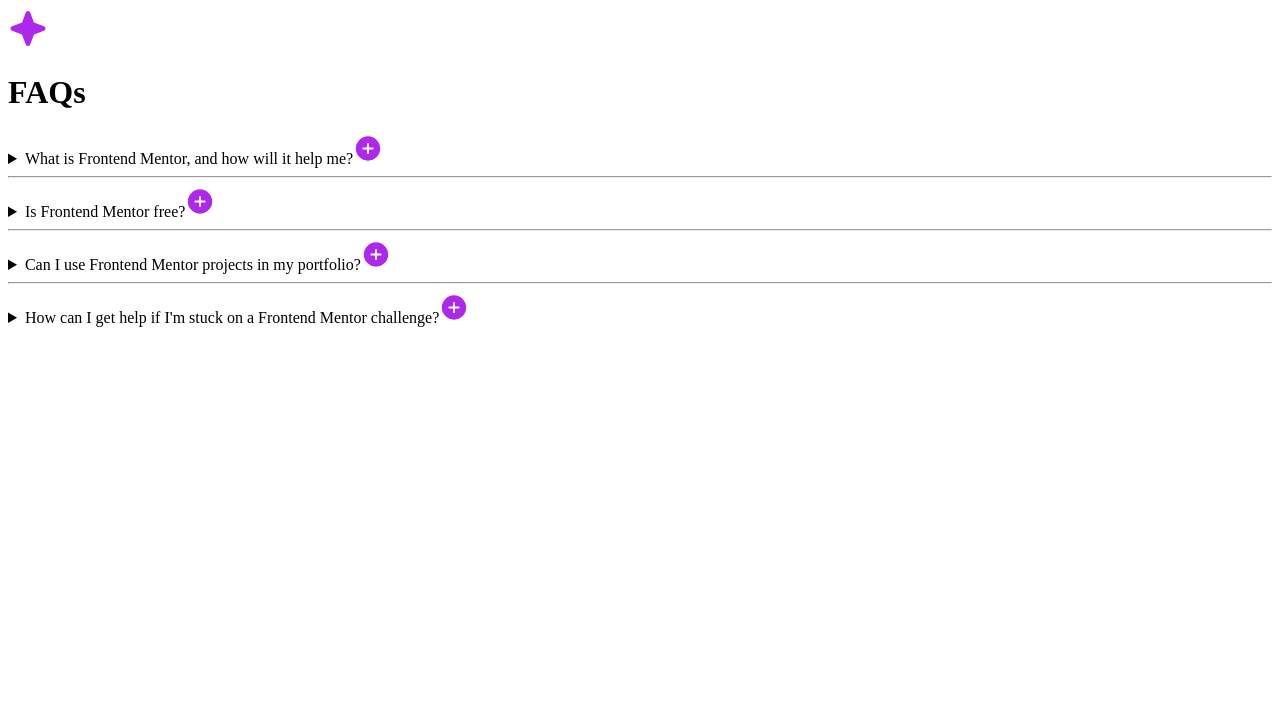
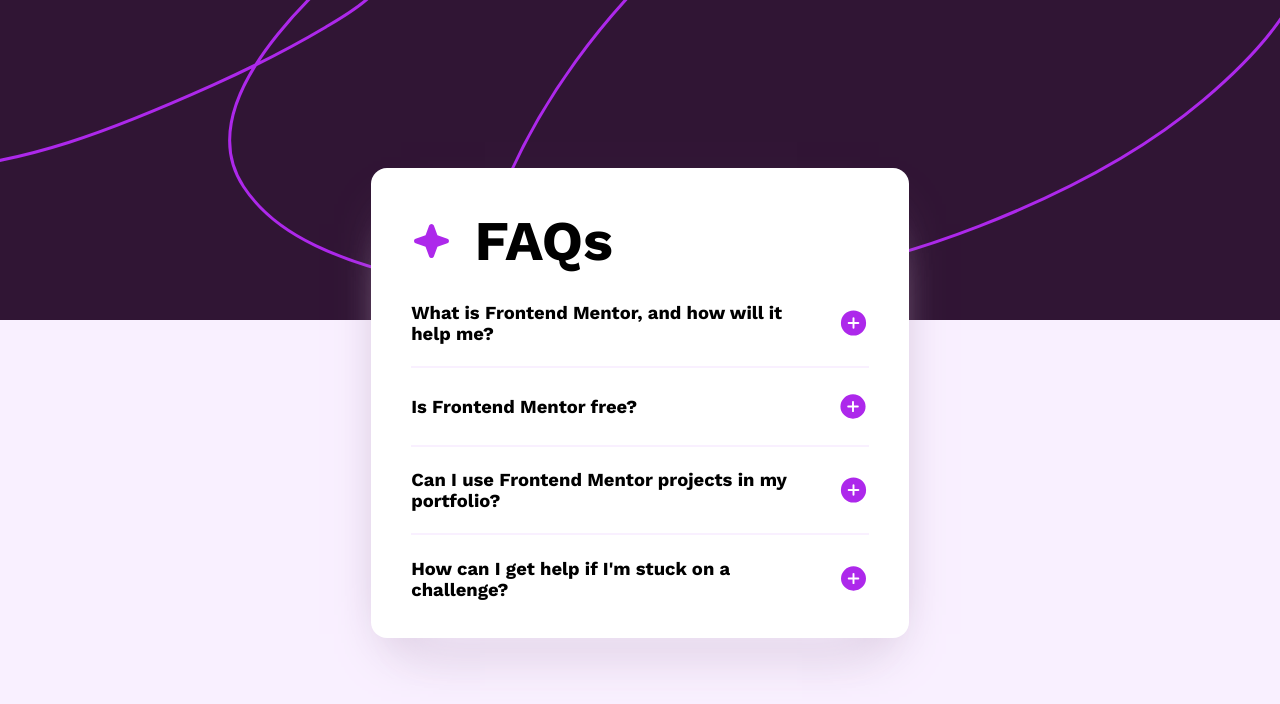
Before and after one commit to jarher/faqAccordion, a plain HTML site: page index.html in a window 1280 px wide. Drawn offline with Linux system fonts and the light colour scheme.

Commit message:
adding index.js file

```diff
--- a/index.html
+++ b/index.html
@@ -4,15 +4,13 @@
 <head>
   <meta charset="UTF-8">
   <meta name="viewport" content="width=device-width, initial-scale=1.0">
-  <!-- displays site properly based on user's device -->
-
   <link rel="icon" type="image/png" sizes="32x32" href="./assets/images/favicon-32x32.png">
-
+  <link rel="stylesheet" href="./assets/css/styles.css">
   <title>Frontend Mentor | FAQ accordion</title>
 </head>
 
 <body>
-  <header></header>
+  <div class="top-image"></div>
   <main>
     <div class="title-container">
       <img src="./assets/images/icon-star.svg" alt="">
@@ -20,8 +18,9 @@
     </div>
     <div class="faq-container">
       <details>
-        <summary><span class="faq-title">What is Frontend Mentor, and how will it help me?</span><img
-            src="./assets/images/icon-plus.svg" alt="icon plus">
+        <summary>
+          <span class="faq-title">What is Frontend Mentor, and how will it help me?</span>
+          <img src="./assets/images/icon-plus.svg" alt="icon plus">
         </summary>
         <div class="faq-content">Frontend Mentor offers realistic coding challenges to help developers improve their
           frontend coding skills with projects in HTML, CSS, and JavaScript. It's suitable for
@@ -46,7 +45,7 @@
       </details>
       <hr>
       <details>
-        <summary><span class="faq-title">How can I get help if I'm stuck on a Frontend Mentor challenge?</span><img
+        <summary><span class="faq-title">How can I get help if I'm stuck on a challenge?</span><img
             src="./assets/images/icon-plus.svg" alt="icon plus"></summary>
         <div class="faq-content">The best place to get help is inside Frontend Mentor's Discord community. There's a
           help
@@ -55,6 +54,7 @@
       </details>
     </div>
   </main>
+  <script src="./assets/js/index.js"></script>
 </body>
 
 </html>
```
Also changed, not shown: assets/js/index.js (added).
